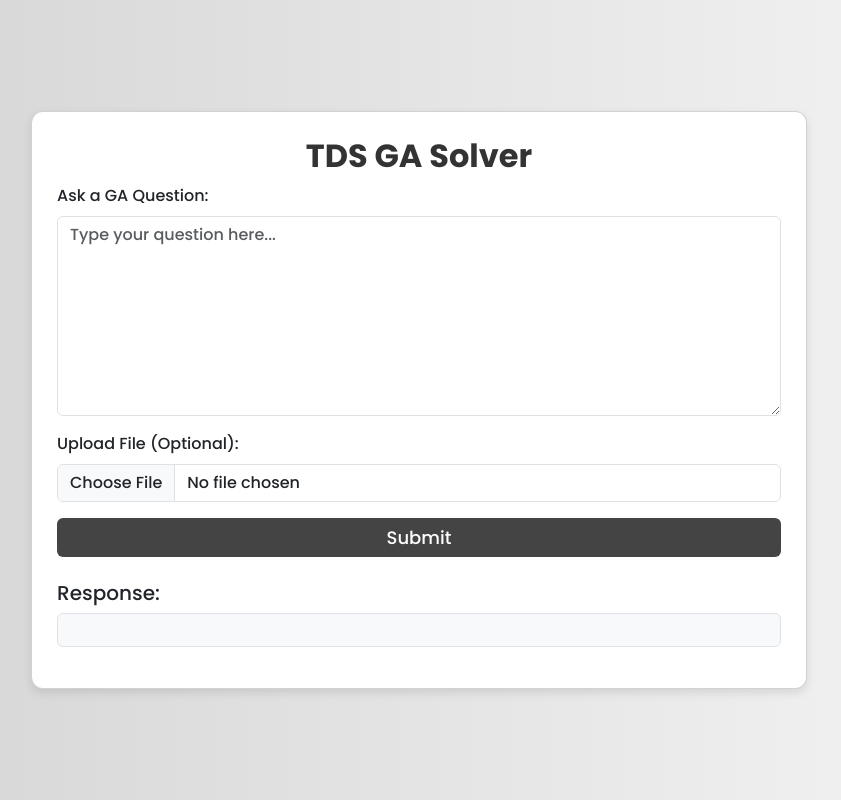
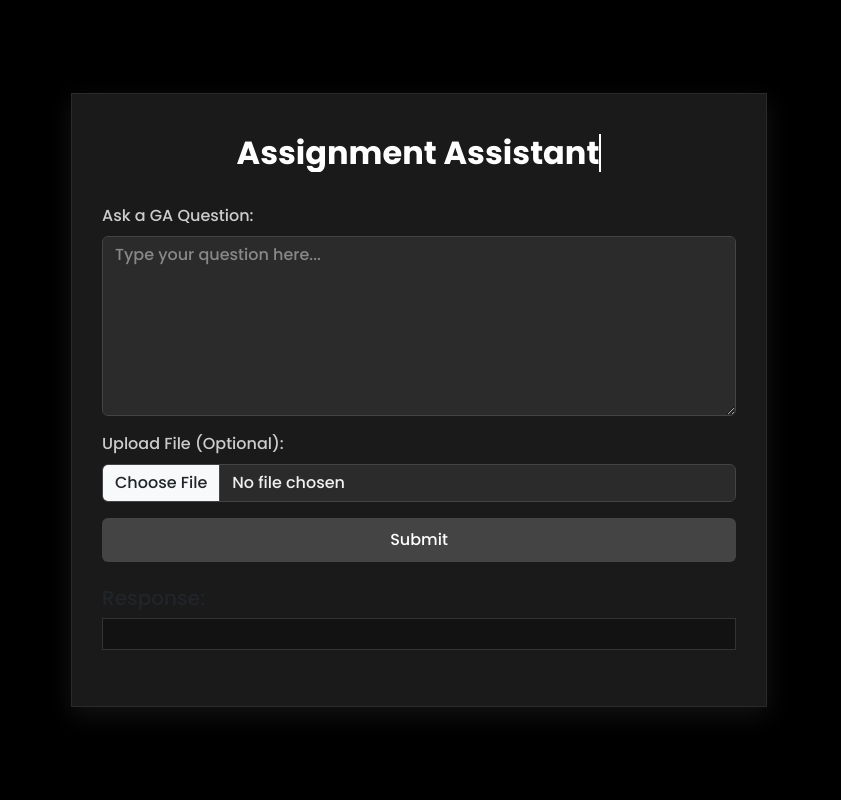
Before and after one commit to hridjitsinha/assignment_assistant, a website: page index.html in a window 1280 px wide. Shown: the whole page, without its empty margins (221-1062 px from the left). Drawn offline with nearby package versions, Linux system fonts and the light colour scheme.

Commit message:
Update aesthetics

```diff
--- a/index.html
+++ b/index.html
@@ -2,47 +2,110 @@
 <html lang="en">
 
 <head>
-    <meta charset="UTF-8">
-    <meta name="viewport" content="width=device-width, initial-scale=1.0">
-    <title>TDS Solver</title>
-    <link href="https://cdn.jsdelivr.net/npm/bootstrap@5.3.0/dist/css/bootstrap.min.css" rel="stylesheet">
-    <link href="https://fonts.googleapis.com/css2?family=Poppins:wght@500;700&display=swap" rel="stylesheet">
+    <meta charset="UTF-8" />
+    <meta name="viewport" content="width=device-width, initial-scale=1.0" />
+    <title>Assignment Assistant</title>
+    <link href="https://cdn.jsdelivr.net/npm/bootstrap@5.3.0/dist/css/bootstrap.min.css" rel="stylesheet" />
+    <link href="https://fonts.googleapis.com/css2?family=Poppins:wght@500;700&display=swap" rel="stylesheet" />
     <style>
         body {
-            background: linear-gradient(to right, #d3d3d3, #f5f5f5);
+            background-color: #000;
             font-family: 'Poppins', sans-serif;
             min-height: 100vh;
             display: flex;
             justify-content: center;
             align-items: center;
-            padding: 20px;
+            padding: 40px 20px;
+            color: #f0f0f0;
         }
 
         .container {
-            max-width: 800px;
+            max-width: 720px;
             width: 100%;
         }
 
         .card {
-            border-radius: 12px;
-            padding: 25px;
-            box-shadow: 0px 4px 10px rgba(0, 0, 0, 0.1);
-            background: #ffffff;
+            border-radius: 0;
+            padding: 40px 30px;
+            box-shadow: 0 8px 24px rgba(255, 255, 255, 0.08);
+            background: #1a1a1a;
+            border: 1px solid #2a2a2a;
+        }
+
+        h3 {
+            margin-bottom: 25px;
+        }
+
+        .typing {
+            display: inline-block;
+            overflow: hidden;
+            white-space: nowrap;
+            border-right: 2px solid #fff;
+            animation: typing 2.5s steps(22, end), blink 0.8s step-end infinite;
+            max-width: 100%;
+            font-weight: 700;
+            font-size: 2rem;
+            color: #ffffff;
+        }
+
+        @keyframes typing {
+            from {
+                width: 0;
+            }
+
+            to {
+                width: 100%;
+            }
+        }
+
+        @keyframes blink {
+            50% {
+                border-color: transparent;
+            }
+        }
+
+        label {
+            color: #ccc;
+            font-weight: 500;
+        }
+
+        .form-control {
+            background-color: #2b2b2b;
+            color: #f0f0f0;
+            border: 1px solid #444;
+        }
+
+        .form-control::placeholder {
+            color: #888;
         }
 
         textarea {
             resize: vertical;
-            height: 200px;
+            height: 180px;
+        }
+
+        .btn-submit {
+            background-color: #444;
+            color: white;
+            border: none;
+            font-size: 16px;
+            padding: 10px;
+            transition: background-color 0.3s ease;
+        }
+
+        .btn-submit:hover {
+            background-color: #666;
         }
 
         .loading {
             display: none;
-            border: 3px solid #fff;
-            border-top: 3px solid #444;
+            border: 3px solid transparent;
+            border-top: 3px solid white;
             border-radius: 50%;
             width: 18px;
             height: 18px;
             animation: spin 1s linear infinite;
+            margin-left: 8px;
         }
 
         @keyframes spin {
@@ -56,24 +119,16 @@
         }
 
         .error-message {
-            color: red;
+            color: #ff6b6b;
             font-weight: bold;
         }
 
-        .btn-success {
-            background-color: #444 !important;
-            border: none;
-            font-size: 18px;
-        }
-
-        .btn-success:hover {
-            background-color: #222 !important;
-        }
-
-        h3.text-primary {
-            color: #333 !important;
-            font-size: 2rem;
-            font-weight: 700;
+        pre {
+            background-color: #121212;
+            color: #e0e0e0;
+            border: 1px solid #333;
+            padding: 15px;
+            border-radius: 0;
         }
     </style>
 </head>
@@ -81,12 +136,14 @@
 <body>
     <div class="container">
         <div class="card">
-            <h3 class="text-center text-primary">TDS GA Solver</h3>
+            <h3 class="text-center">
+                <span class="typing">Assignment Assistant</span>
+            </h3>
             <form id="tds-form">
                 <div class="mb-3">
                     <label for="question" class="form-label">Ask a GA Question:</label>
                     <textarea class="form-control" id="question" name="question"
-                        placeholder="Type your question here..." rows="6" required></textarea>
+                        placeholder="Type your question here..." required></textarea>
                 </div>
                 <div class="mb-3">
                     <label for="file" class="form-label">Upload File (Optional):</label>
@@ -94,13 +151,14 @@
                         accept=".png,.json,.jsonl,.pdf,.xlsx,.csv,.zip,.jpg,.jpeg,.txt,.md,.webp">
                 </div>
                 <button type="submit"
-                    class="btn btn-success w-100 d-flex justify-content-center align-items-center">
-                    Submit <span class="loading"></span>
+                    class="btn btn-submit w-100 d-flex justify-content-center align-items-center">
+                    Submit
+                    <span class="loading"></span>
                 </button>
             </form>
             <div class="mt-4">
                 <h5>Response:</h5>
-                <pre id="response" class="p-3 bg-light border rounded"></pre>
+                <pre id="response"></pre>
             </div>
         </div>
     </div>
@@ -152,4 +210,6 @@
     </script>
 
     <script src="https://cdn.jsdelivr.net/npm/bootstrap@5.3.0/dist/js/bootstrap.bundle.min.js"></script>
-</body
+</body>
+
+</html>
```
